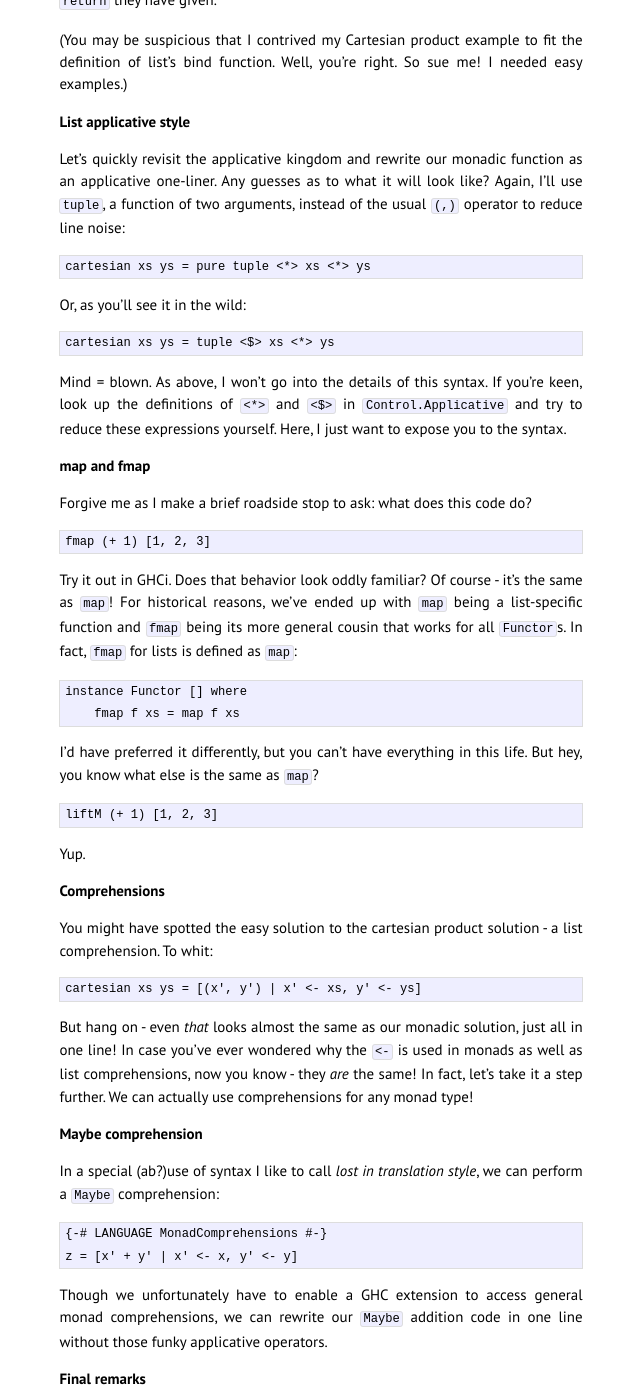
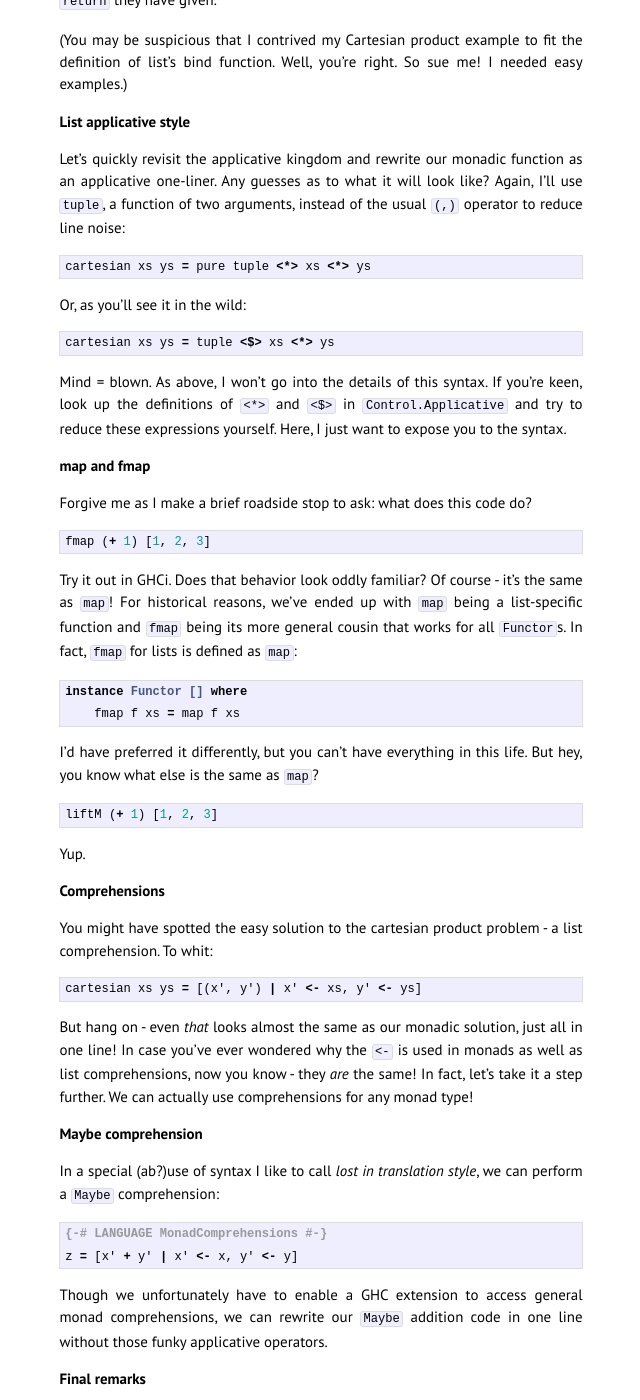
Before and after one commit to crabmusket/eightyeight.github.io, a Jekyll site: the page built from _posts/2014-01-21-you-may-say-im-a-monad.md, in a window 1280 px wide and 1400 px high, scrolled down 5569 px. Shown: the whole window, without its empty margins (319-959 px from the left). Built offline with Jekyll 4.4.1, drawn with Linux system fonts in a browser that asks for light colours; Markdown is read by kramdown in place of the engine named in the settings; some of the changed text lies outside the part shown.

Commit message:
Update highlighting.

````diff
--- a/_config.yml
+++ b/_config.yml
@@ -1,5 +1,5 @@
 name: the crab musket
-pygments: false
+highlight: pygments
 markdown: redcarpet
 permalink: /:year-:month-:day/:title
 gems:
--- a/_posts/2014-01-21-you-may-say-im-a-monad.md
+++ b/_posts/2014-01-21-you-may-say-im-a-monad.md
@@ -30,11 +30,15 @@ Think of a `Maybe Int` as a box that might contain an `Int` and might not.
 `fmap` turns a regular function into a function that looks inside the box first, and doesn't try to apply itself if the box is empty.
 So while we can't do this:
 
-    succ (Just 5)
+```haskell
+succ (Just 5)
+```
 
 We can do this:
 
-    (fmap succ) (Just 5)
+```haskell
+(fmap succ) (Just 5)
+```
 
 The parentheses around `fmap succ` aren't necessary, I'm just making the point that we're creating a new computation that `Just 5` is applied to.
 The `fmap` turned `succ` from a regular function into a function that is _box-aware_.
@@ -48,12 +52,14 @@ I.e., if one of these values doesn't exist, we want our computation to return `N
 
 Here's a pretty simple, obvious implementation: use `case` to check whether the values are `Just` or `Nothing`!
 
-    x, y, z :: Maybe Int
-    z = case x of
+```haskell
+x, y, z :: Maybe Int
+z = case x of
+    Nothing -> Nothing
+    Just x' -> case y of
         Nothing -> Nothing
-        Just x' -> case y of
-            Nothing -> Nothing
-            Just y' -> Just (x' + y')
+        Just y' -> Just (x' + y')
+```
 
 Easy, right?
 Now if either `x` or `y` is `Nothing`, one of the cases will fail and the result, `z`, will be `Nothing`.
@@ -73,10 +79,12 @@ Good try, but we can do _even better_.)
 Let's make this a monadic computation using `do` notation.
 I'll explain how this works in a minute, but just look at it for now:
 
-    z = do
-        x' <- x
-        y' <- y
-        return (x' + y')
+```haskell
+z = do
+    x' <- x
+    y' <- y
+    return (x' + y')
+```
 
 Note the parallels between this and our `case` expression - particularly the similarity between `Just (x' + y')` and `return (x' + y')`.
 But, most stunningly - we aren't doing any error-checking here.
@@ -93,9 +101,11 @@ If I may, I'd like to coin a phrase for using monadic computations without the _
 If you don't know what [warheads](http://warheads.com/) are, shame on you.
 Anyway, as many monad tutorials will tell you, the desugared (sour) version of `z` looks like this:
 
-    z = x >>= (\x' ->
-        y >>= (\y' ->
-        return (x' + y')))
+```haskell
+z = x >>= (\x' ->
+    y >>= (\y' ->
+    return (x' + y')))
+```
 
 (Again, the parentheses are unnecessary - they're just there to show you where the lambdas begin and end.)
 
@@ -105,25 +115,33 @@ Each `>>=` (bind) takes a `Maybe Int` on the left, and a function on the right t
 So how does this let us seemingly ignore the `Nothing`s?
 Let's check out the instance declatation for `Monad (Maybe a)`:
 
-    instance Monad (Maybe a) where
-        Just x  >>= f  = f x
-        Nothing >>= _  = Nothing
-        return x = Just x
+```haskell
+instance Monad (Maybe a) where
+    Just x  >>= f  = f x
+    Nothing >>= _  = Nothing
+    return x = Just x
+```
 
 So, let's evaluate our expression with `x = Just 5` and `y = Nothing`:
 
-    z = Just 5  >>= (\x' ->
-        Nothing >>= (\y' ->
-        return (x' + y')))
+```haskell
+z = Just 5  >>= (\x' ->
+    Nothing >>= (\y' ->
+    return (x' + y')))
+```
 
 Using the first pattern in the definition of `>>=`, we can reduce the first lambda, replacing `x'` with `5`:
 
-    z = Nothing >>= (\y' ->
-        return (5 + y'))
+```haskell
+z = Nothing >>= (\y' ->
+    return (5 + y'))
+```
 
 But now we have `Nothing >>= \y' -> ...` - which, as we know from the second pattern in `Maybe`'s implementation of bind, will result in a `Nothing`:
 
-    z = Nothing
+```haskell
+z = Nothing
+```
 
 So, in effect, the definition of `>>=` does the error-checking for us, ensuring that if we ever run into a `Nothing` value, the whole computation will end and give back `Nothing`.
 And remember I said to notice the similarity between `Just (x' + y')` and `return (x' + y')` above?
@@ -139,8 +157,10 @@ Like monads, they're a fancy way of performing computations on things in boxes.
 In this section, I'll be using `add` instead of `(+)` to keep down the amount of punctuation on each line.
 Let's rewrite the above `Maybe` addition example in _applicative style_:
 
-    import Control.Applicative (pure, (<*>))
-    z = pure add <*> x <*> y
+```haskell
+import Control.Applicative (pure, (<*>))
+z = pure add <*> x <*> y
+```
 
 Don't be alarmed by the crazy operators.
 I'm not going to go into detail on this one, but what I want you to take away from this is a vague intuition for the syntax, and the equivalence between monadic and applicative operations.
@@ -153,8 +173,10 @@ Usually you see its cousin, `<$>`, a synonym for `fmap` that we can use in this
 It's called `<$>` to mirror the function application operator you're used to in regular pure Haskell, `$`.
 And it works like this:
 
-    import Control.Applicative ((<$>), (<*>))
-    z = add <$> x <*> y
+```haskell
+import Control.Applicative ((<$>), (<*>))
+z = add <$> x <*> y
+```
 
 Pow.
 
@@ -163,13 +185,17 @@ Pow.
 As I covered in my [`liftM` micro-tutorial](http://www.reddit.com/r/haskell/comments/1pd1ep/microtutorial_liftm_by_accident/), _lifting_ is a general way to make a function operate inside a monad.
 In this case, since `(+)` has two arguments, we need the `liftM2` member of the family:
 
-    import Control.Monad (liftM2)
-    z = liftM2 (+) x y
+```haskell
+import Control.Monad (liftM2)
+z = liftM2 (+) x y
+```
 
 Which, like `fmap` and like `pure`, we can think of as creating a new function, in this case a 'monadic' one, of two arguments:
 
-    z = liftedPlus x y
-        where liftedPlus = liftM2 (+)
+```haskell
+z = liftedPlus x y
+    where liftedPlus = liftM2 (+)
+```
 
 Many people use `fmap` in preference to `liftM` as it doesn't require an import (and almost all `Monad`s are `Functors`), but there's no standard `fmap2` or higher orders defined (though you could easily do so yourself).
 They can do this because most types that are `Monad`s are also `Functor`s.
@@ -185,15 +211,19 @@ That is, a list of tuples of every combination of the elements of the two lists.
 
 Here's an example:
 
-    xs = [1, 2]
-    ys = [3, 4]
-    zs = cartesian xs ys
-    -- zs == [(1, 3), (1, 4), (2, 3), (2, 4)]
+```haskell
+xs = [1, 2]
+ys = [3, 4]
+zs = cartesian xs ys
+-- zs == [(1, 3), (1, 4), (2, 3), (2, 4)]
+```
 
 How would we do that in normal non-monadic code?
 In an imperative language, you'd probably write a nested `for` loop, which in Haskell usually means using `map`, like so:
 
-    cartesian xs ys = concat $ map (\x' -> map (\y' -> (x', y')) ys) xs
+```haskell
+cartesian xs ys = concat $ map (\x' -> map (\y' -> (x', y')) ys) xs
+```
 
 Take a second to look that over.
 (Also, ignore the obvious list-comprehension solution.
@@ -203,10 +233,12 @@ And we finally `concat` the whole lot so we end up with a flat list, rather than
 This is looking suspiciously like our desugared warhead monadic code from above - all these lambdas and variables ending in `'`.
 Well, to confirm your suspicions, let's rewrite this in a monad:
 
-    cartesian xs ys = do
-        x' <- xs
-        y' <- ys
-        return (x', y')
+```haskell
+cartesian xs ys = do
+    x' <- xs
+    y' <- ys
+    return (x', y')
+```
 
 This is almost identical to our monadic code when we used `Maybe`, except obviously we're making a tuple rather than adding the two bound elements.
 How can this be?
@@ -214,9 +246,11 @@ How does `<-` go from a list `xs` to a single value `x'`, and magically apply ou
 
 Well again, we need to look into the definition of `>>=` for lists.
 
-    instance Monad [a] where
-        xs >>= f = concat (map f xs)
-        return x = [x]
+```haskell
+instance Monad [a] where
+    xs >>= f = concat (map f xs)
+    return x = [x]
+```
 
 The type of `>>=` for lists is `[a] -> (a -> [b]) -> [b]`.
 `f` therefore has type `a -> [b]`, and mapping it over a `[a]` will produce a `[[b]]`, a list of list of `b`s, which is then flattened with `concat`.
@@ -241,11 +275,15 @@ Let's quickly revisit the applicative kingdom and rewrite our monadic function a
 Any guesses as to what it will look like?
 Again, I'll use `tuple`, a function of two arguments, instead of the usual `(,)` operator to reduce line noise:
 
-    cartesian xs ys = pure tuple <*> xs <*> ys
+```haskell
+cartesian xs ys = pure tuple <*> xs <*> ys
+```
 
 Or, as you'll see it in the wild:
 
-    cartesian xs ys = tuple <$> xs <*> ys
+```haskell
+cartesian xs ys = tuple <$> xs <*> ys
+```
 
 Mind = blown.
 As above, I won't go into the details of this syntax.
@@ -256,7 +294,9 @@ Here, I just want to expose you to the syntax.
 
 Forgive me as I make a brief roadside stop to ask: what does this code do?
 
-    fmap (+ 1) [1, 2, 3]
+```haskell
+fmap (+ 1) [1, 2, 3]
+```
 
 Try it out in GHCi.
 Does that behavior look oddly familiar?
@@ -264,22 +304,28 @@ Of course - it's the same as `map`!
 For historical reasons, we've ended up with `map` being a list-specific function and `fmap` being its more general cousin that works for all `Functor`s.
 In fact, `fmap` for lists is defined as `map`:
 
-    instance Functor [] where
-        fmap f xs = map f xs
+```haskell
+instance Functor [] where
+    fmap f xs = map f xs
+```
 
 I'd have preferred it differently, but you can't have everything in this life.
 But hey, you know what else is the same as `map`?
 
-    liftM (+ 1) [1, 2, 3]
+```haskell
+liftM (+ 1) [1, 2, 3]
+```
 
 Yup.
 
 ## Comprehensions
 
-You might have spotted the easy solution to the cartesian product solution - a list comprehension.
+You might have spotted the easy solution to the cartesian product problem - a list comprehension.
 To whit:
 
-    cartesian xs ys = [(x', y') | x' <- xs, y' <- ys]
+```haskell
+cartesian xs ys = [(x', y') | x' <- xs, y' <- ys]
+```
 
 But hang on - even _that_ looks almost the same as our monadic solution, just all in one line!
 In case you've ever wondered why the `<-` is used in monads as well as list comprehensions, now you know - they _are_ the same!
@@ -290,8 +336,10 @@ We can actually use comprehensions for any monad type!
 
 In a special (ab?)use of syntax I like to call _lost in translation style_, we can perform a `Maybe` comprehension:
 
-    {-# LANGUAGE MonadComprehensions #-}
-    z = [x' + y' | x' <- x, y' <- y]
+```haskell
+{-# LANGUAGE MonadComprehensions #-}
+z = [x' + y' | x' <- x, y' <- y]
+```
 
 Though we unfortunately have to enable a GHC extension to access general monad comprehensions, we can rewrite our `Maybe` addition code in one line without those funky applicative operators.
 
````
Also changed, not shown: _posts/2013-11-28-liftm-by-accident.md (+26 -12 lines).
